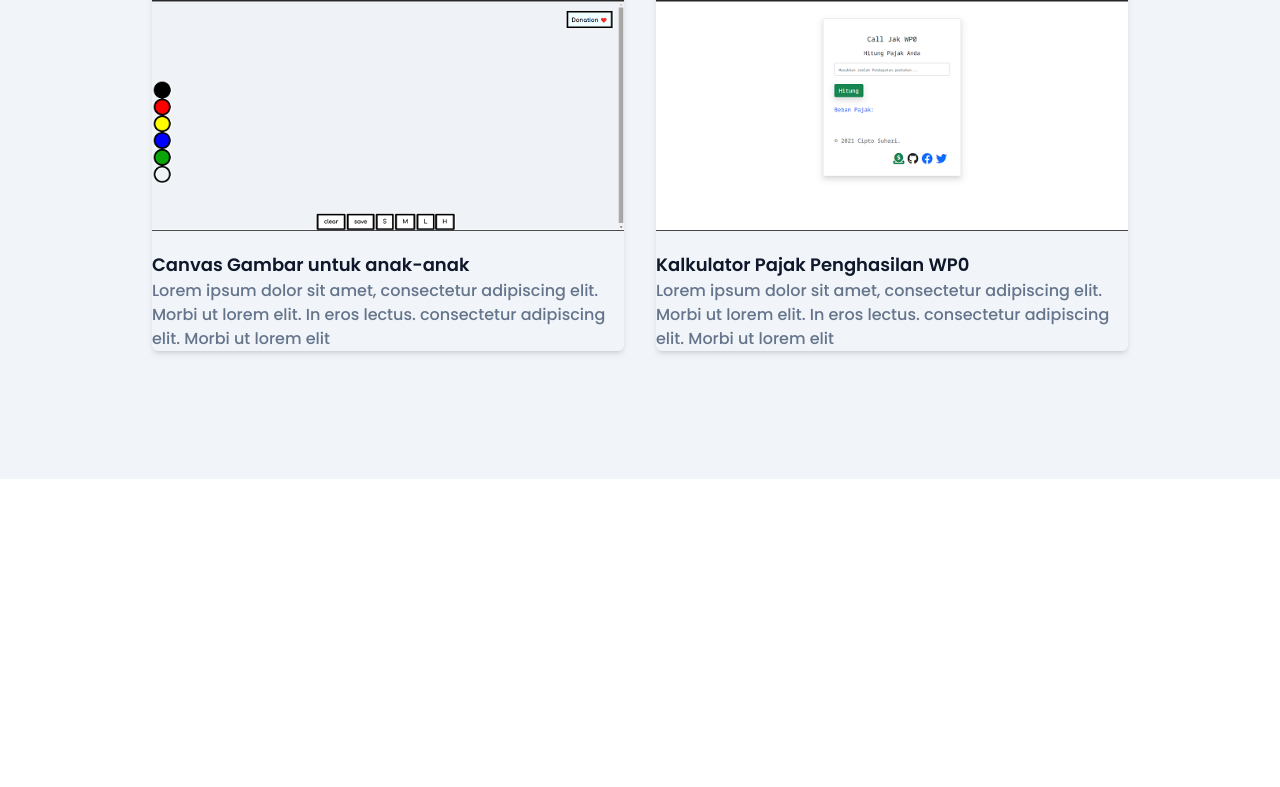
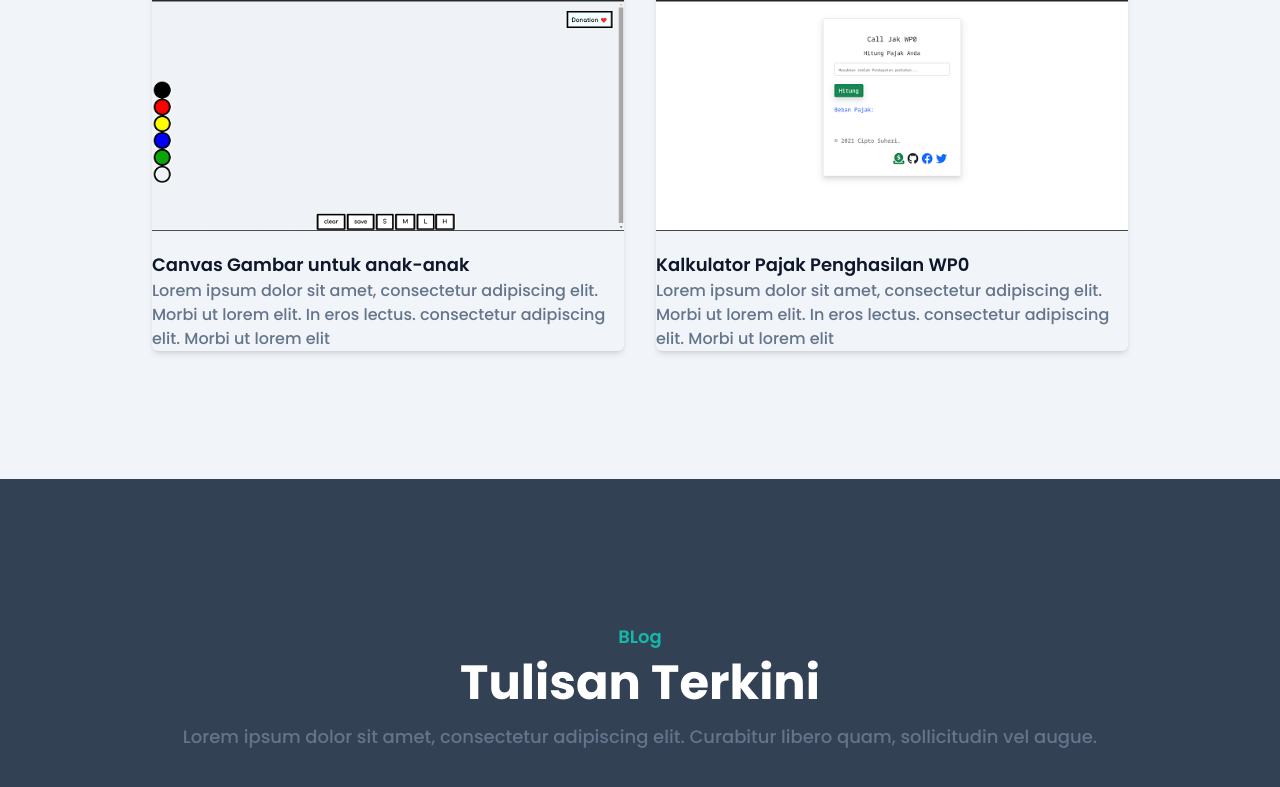
Before and after one commit to harikun/portfolio, a React (Create React App) app: page / in a window 1280 px wide. Shown: the part 1827-2614 px from the top of the page. Before the commit the page ends 2306 px from the top, so only its background shows below. Built offline with nearby package versions, Linux system fonts and the light colour scheme.

Commit message:
create blog section

```diff
--- /dev/null
+++ b/src/components/BlogSection.jsx
@@ -0,0 +1,22 @@
+function BlogSection() {
+  return (
+    <section id="blog" className="pt-36 pb-32 bg-slate-700">
+      <div className="container">
+        <div className="w-full px-4">
+          <div className="max-w-full mx-auto text-center mb-16">
+            <h3 className="font-semibold text-lg text-primary mb-2">BLog</h3>
+            <h4 className="font-bold text-white text-3xl sm:text-4xl lg:text-5xl mb-4">
+              Tulisan Terkini
+            </h4>
+            <p className="font-medium text-md text-secondary md:text-lg">
+              Lorem ipsum dolor sit amet, consectetur adipiscing elit. Curabitur
+              libero quam, sollicitudin vel augue.
+            </p>
+          </div>
+        </div>
+      </div>
+    </section>
+  );
+}
+
+export default BlogSection;
--- a/src/pages/HomePage.jsx
+++ b/src/pages/HomePage.jsx
@@ -2,6 +2,7 @@ import Navbar from "../components/NavBar";
 import AboutSection from "../components/AboutSection";
 import HeroSection from "../components/HeroSection";
 import PortfolioSection from "../components/PorfolioSection";
+import BlogSection from "../components/BlogSection";
 
 function HomePage() {
   return (
@@ -10,6 +11,7 @@ function HomePage() {
       <HeroSection />
       <AboutSection />
       <PortfolioSection />
+      <BlogSection />
     </>
   );
 }
```
